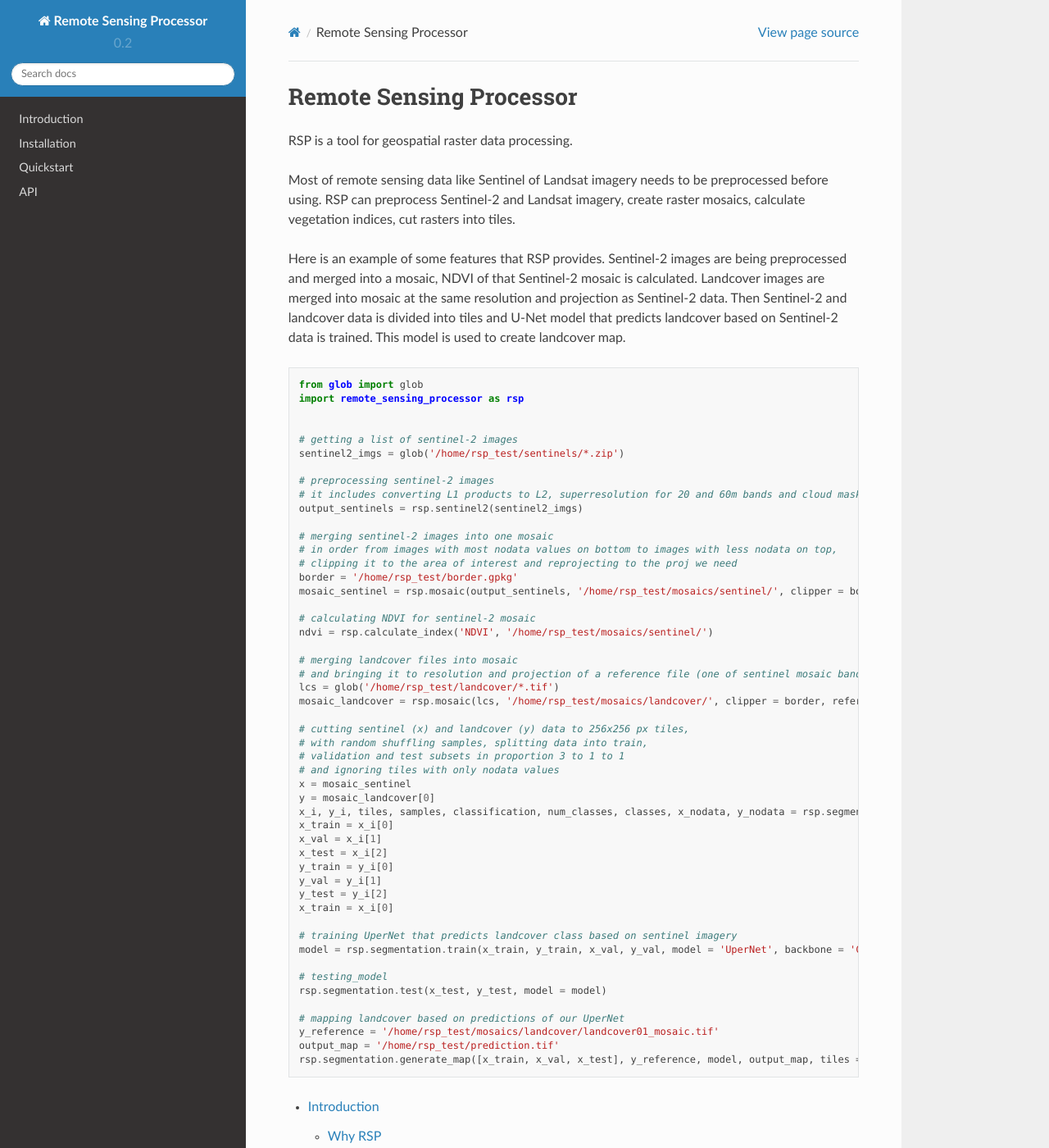
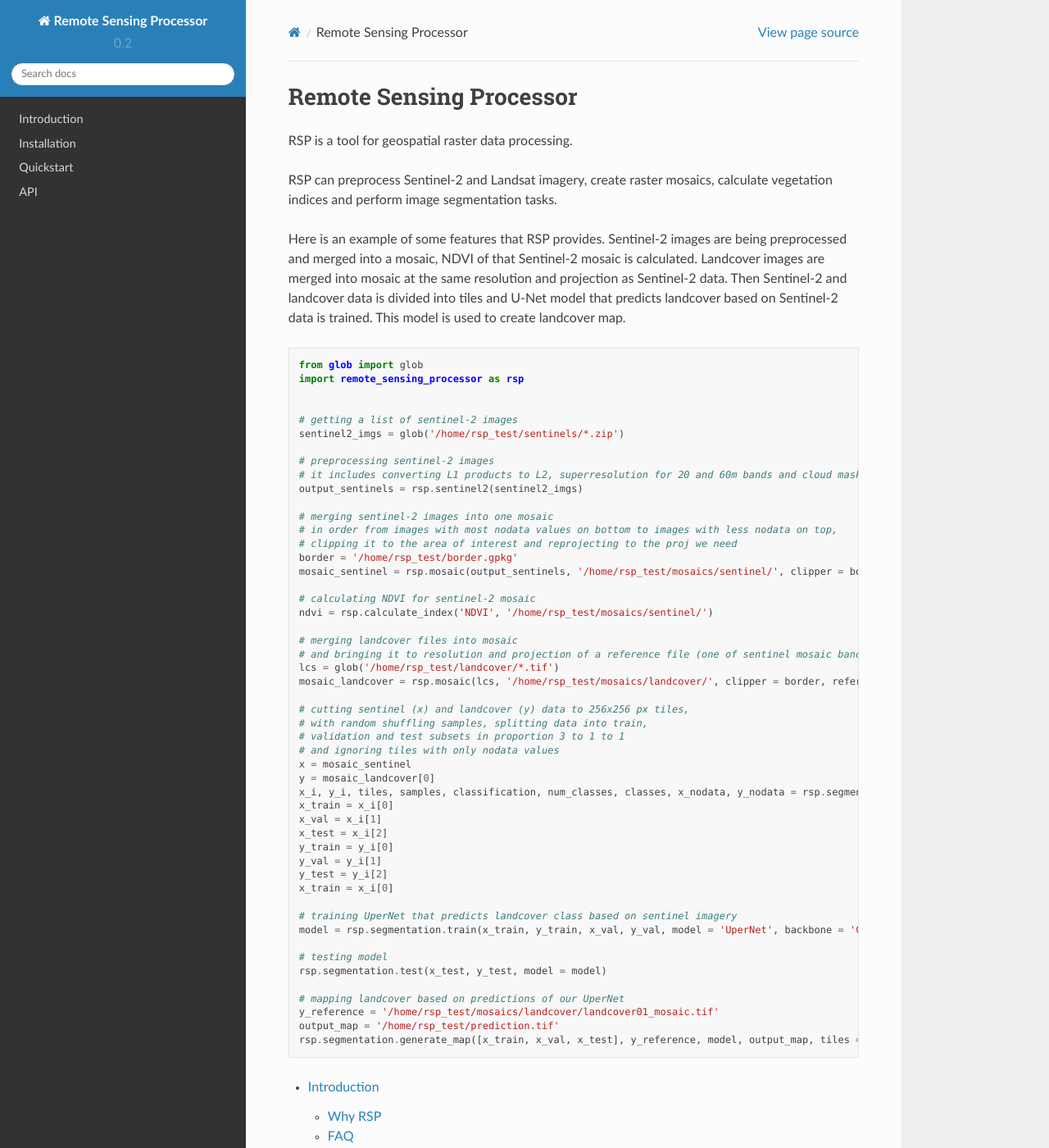
Before and after one commit to simonreise/remote-sensing-processor, a Sphinx documentation site: the page built from docs/index.md, in a window 1280 px wide and 1400 px high. Shown: the whole window at 82% size. Built offline with Sphinx 7.4.7 and the Read the Docs theme 2.0.0, drawn with Linux system fonts in a browser that asks for light colours.

````diff
--- a/docs/index.md
+++ b/docs/index.md
@@ -2,7 +2,7 @@
 
 RSP is a tool for geospatial raster data processing.
 
-Most of remote sensing data like Sentinel of Landsat imagery needs to be preprocessed before using. RSP can preprocess Sentinel-2 and Landsat imagery, create raster mosaics, calculate vegetation indices, cut rasters into tiles.
+RSP can preprocess Sentinel-2 and Landsat imagery, create raster mosaics, calculate vegetation indices and perform image segmentation tasks.
 
 Here is an example of some features that RSP provides. Sentinel-2 images are being preprocessed and merged into a mosaic, NDVI of that Sentinel-2 mosaic is calculated. Landcover images are merged into mosaic at the same resolution and projection as Sentinel-2 data. Then Sentinel-2 and landcover data is divided into tiles and U-Net model that predicts landcover based on Sentinel-2 data is trained. This model is used to create landcover map.
 ```
@@ -49,7 +49,7 @@ x_train = x_i[0]
 # training UperNet that predicts landcover class based on sentinel imagery
 model = rsp.segmentation.train(x_train, y_train, x_val, y_val, model = 'UperNet', backbone = 'ConvNeXTV2', model_file = '/home/rsp_test/model/upernet.ckpt', epochs = 10, classification = classification, num_classes = num_classes, x_nodata = x_nodata, y_nodata = y_nodata)
 
-# testing_model
+# testing model
 rsp.segmentation.test(x_test, y_test, model = model)
 
 # mapping landcover based on predictions of our UperNet
````
Also changed, not shown: README.md (+2 -2 lines), 1 other file.
